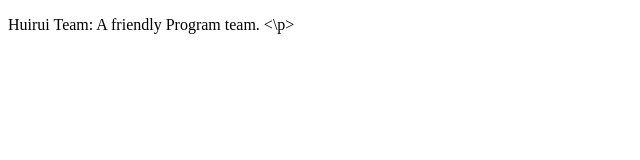
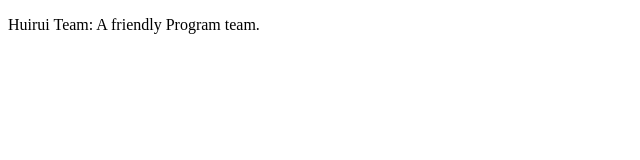
Before and after one commit to huirui-team/huirui-team.github.io, a plain HTML site: page index.html in a window 1280 px wide. Shown: the full height of the page, 0-640 px from the left. Drawn offline with Linux system fonts and the light colour scheme.

Commit message:
Update index.html

```diff
--- a/index.html
+++ b/index.html
@@ -5,6 +5,6 @@
   </head>
   <body>
     <title>Huirui Team</title>
-    <p>Huirui Team: A friendly Program team. <\p>
+    <p>Huirui Team: A friendly Program team. </p>
   </body>
 </html>
```
